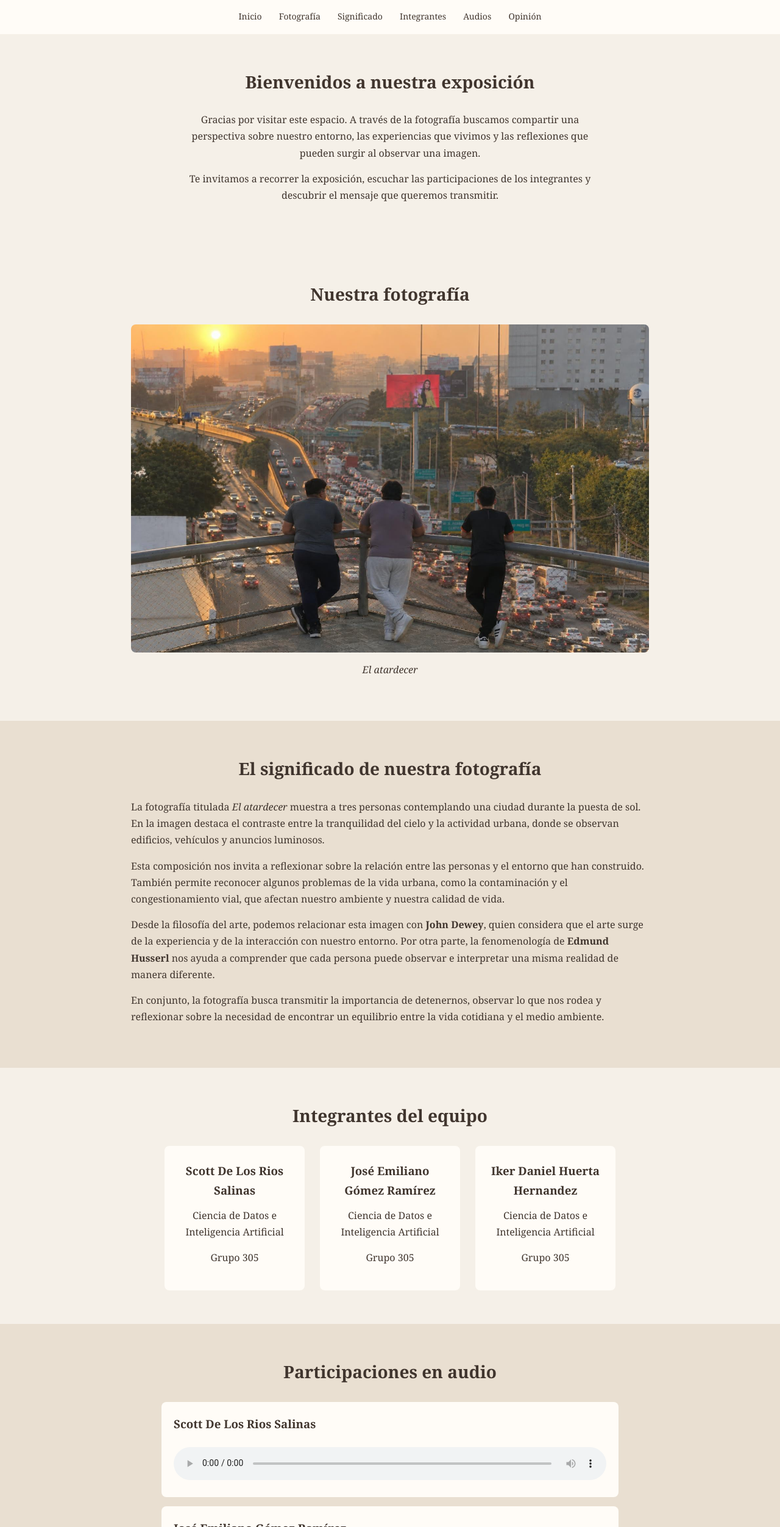
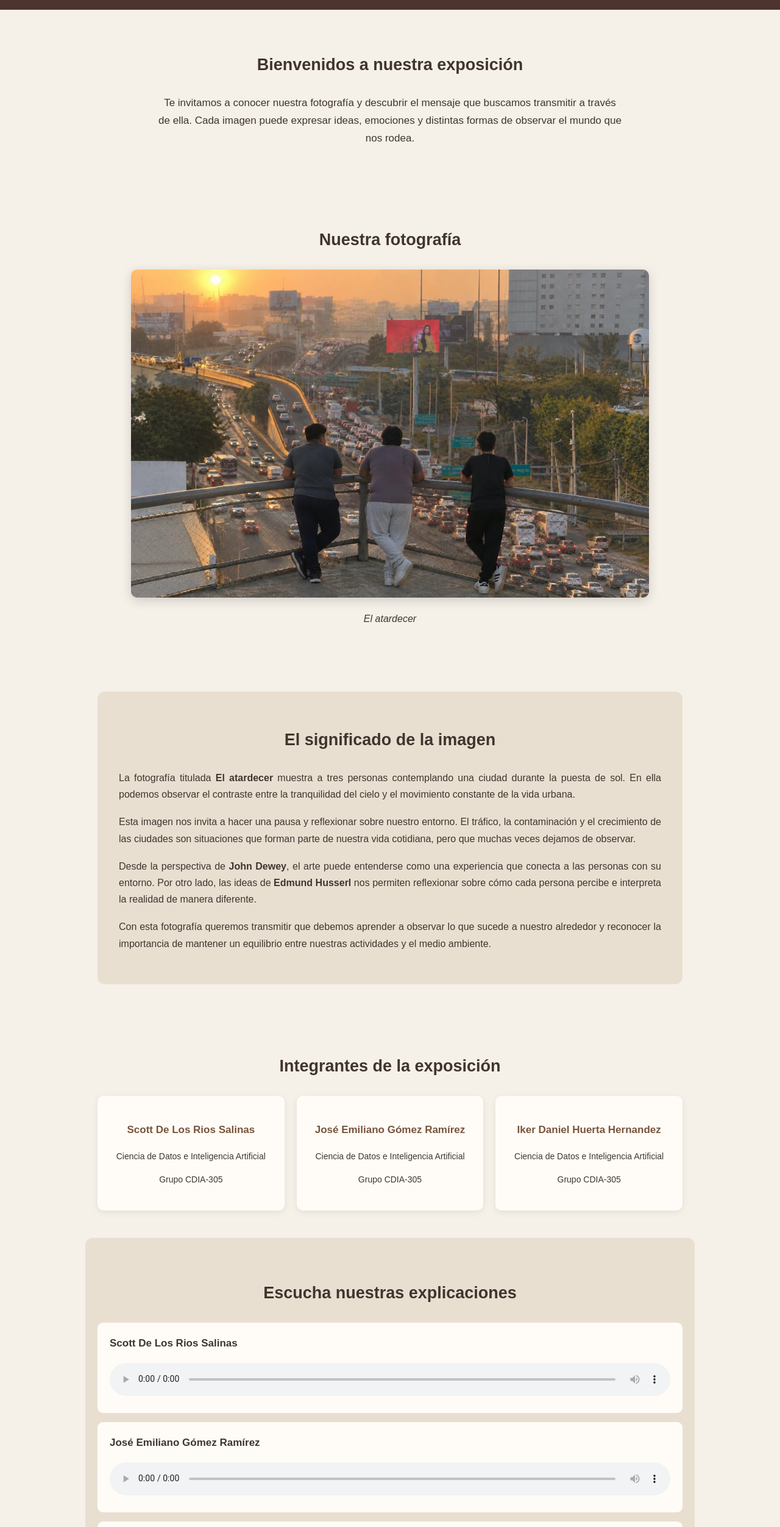
Before and after one commit to User12345-rgb/exposicion-atardecer, a plain HTML site: page index.html in a window 1280 px wide. Shown: the part 296-2800 px from the top of the page at 61% size. Drawn offline with Linux system fonts and the light colour scheme.

Commit message:
Update index.html

```diff
--- a/index.html
+++ b/index.html
@@ -4,6 +4,7 @@
 <head>
     <meta charset="UTF-8">
     <meta name="viewport" content="width=device-width, initial-scale=1.0">
+
     <title>Más allá de una imagen</title>
 
     <style>
@@ -13,20 +14,18 @@
             --texto: #40352E;
             --detalle: #846B58;
             --blanco: #FFFCF7;
+            --cafe: #79543B;
+            --cafe-oscuro: #4E342E;
         }
 
         * {
-    margin: 0;
-    padding: 0;
             box-sizing: border-box;
-}
-
-html {
             scroll-behavior: smooth;
         }
 
         body {
-    font-family: Georgia, serif;
+            margin: 0;
+            font-family: Arial, sans-serif;
             background-color: var(--fondo);
             color: var(--texto);
             line-height: 1.7;
@@ -38,65 +37,56 @@ header {
             background-color: var(--seccion);
         }
 
-header .subtitulo {
-    letter-spacing: 4px;
-    font-size: 13px;
-    margin-bottom: 15px;
-}
-
         header h1 {
             font-size: 42px;
-    margin-bottom: 12px;
+            margin: 0;
+            letter-spacing: 1px;
         }
 
         header p {
             font-size: 17px;
+            margin-top: 10px;
         }
 
         nav {
-    background-color: var(--blanco);
-    padding: 15px;
-    text-align: center;
             position: sticky;
             top: 0;
             z-index: 10;
+            background-color: var(--cafe-oscuro);
+            padding: 14px;
+            text-align: center;
         }
 
         nav a {
-    color: var(--texto);
+            color: white;
             text-decoration: none;
-    margin: 0 12px;
+            margin: 0 13px;
             font-size: 14px;
         }
 
         nav a:hover {
-    color: var(--detalle);
             text-decoration: underline;
         }
 
         section {
-    padding: 55px 20px;
+            padding: 45px 20px;
             max-width: 1000px;
             margin: auto;
         }
 
         h2 {
             text-align: center;
-    font-size: 28px;
+            font-size: 27px;
             margin-bottom: 25px;
-}
-
-h3 {
-    margin-bottom: 12px;
-}
-
-p {
-    margin-bottom: 15px;
         }
 
         .bienvenida {
             text-align: center;
-    max-width: 750px;
+            max-width: 800px;
+        }
+
+        .bienvenida p {
+            font-size: 17px;
         }
 
         .fotografia {
@@ -106,130 +96,156 @@ p {
         .fotografia img {
             width: 100%;
             max-width: 850px;
-    border-radius: 8px;
-    display: block;
-    margin: auto;
+            border-radius: 10px;
+            box-shadow: 0 5px 18px rgba(0,0,0,0.15);
         }
 
-.pie-foto {
-    margin-top: 15px;
+        .fotografia p {
             font-style: italic;
+            margin-top: 12px;
         }
 
         .significado {
             background-color: var(--seccion);
-    max-width: 100%;
+            border-radius: 12px;
+            padding: 35px;
         }
 
-.significado-contenido {
-    max-width: 850px;
-    margin: auto;
+        .significado p {
+            text-align: justify;
+            margin-bottom: 18px;
         }
 
         .integrantes {
-    display: flex;
-    justify-content: center;
-    flex-wrap: wrap;
-    gap: 25px;
-    text-align: center;
+            display: grid;
+            grid-template-columns: repeat(3, 1fr);
+            gap: 20px;
         }
 
         .integrante {
             background-color: var(--blanco);
-    padding: 25px;
-    border-radius: 8px;
-    width: 230px;
+            padding: 25px 15px;
+            text-align: center;
+            border-radius: 10px;
+            box-shadow: 0 3px 12px rgba(0,0,0,0.07);
+        }
+
+        .integrante h3 {
+            color: var(--cafe);
+            font-size: 17px;
+        }
+
+        .integrante p {
+            font-size: 14px;
         }
 
         .audios {
             background-color: var(--seccion);
-    max-width: 100%;
-}
-
-.audios-contenido {
-    max-width: 750px;
-    margin: auto;
+            border-radius: 12px;
         }
 
         .audio {
             background-color: var(--blanco);
             padding: 20px;
             margin: 15px 0;
-    border-radius: 8px;
+            border-radius: 9px;
+        }
+
+        .audio h3 {
+            margin-top: 0;
+            font-size: 17px;
         }
 
         audio {
             width: 100%;
-    margin-top: 10px;
         }
 
-/* Apartado del formulario */
+        /* SECCIÓN DEL FORMULARIO */
 
         .formulario {
             text-align: center;
-    max-width: 750px;
+            max-width: 850px;
             padding: 45px 25px;
-    margin: 45px auto;
+            margin: 55px auto;
             background-color: #E9DFD1;
-    border-radius: 12px;
+            border-radius: 15px;
+            border: 2px solid #C5AA91;
         }
 
-.formulario .boton {
-    display: inline-block;
-    background-color: #795C48;
-    color: #FFFFFF;
-    padding: 13px 28px;
-    border-radius: 6px;
-    text-decoration: none;
-    font-size: 15px;
-    transition: 0.3s;
-    margin-top: 10px;
+        .formulario h2 {
+            margin-bottom: 12px;
         }
 
-.formulario .boton:hover {
-    background-color: #4E342E;
+        .formulario p {
+            max-width: 600px;
+            margin: 10px auto 25px;
+        }
+
+        .boton {
+            display: inline-block;
+            background-color: var(--cafe);
+            color: white;
+            padding: 17px 38px;
+            border-radius: 8px;
+            text-decoration: none;
+            font-size: 17px;
+            font-weight: bold;
+            letter-spacing: 0.5px;
+            box-shadow: 0 5px 12px rgba(0,0,0,0.18);
+            transition: 0.3s;
+        }
+
+        .boton:hover {
+            background-color: var(--cafe-oscuro);
+            transform: scale(1.04);
+            box-shadow: 0 7px 17px rgba(0,0,0,0.23);
         }
 
         .nota-formulario {
-    font-size: 12px;
-    margin-top: 15px;
+            font-size: 13px;
+            margin-top: 20px !important;
             color: #796B60;
         }
 
         footer {
-    background-color: var(--texto);
+            background-color: var(--cafe-oscuro);
             color: white;
             text-align: center;
-    padding: 25px;
+            padding: 25px 15px;
             font-size: 14px;
         }
 
-@media (max-width: 600px) {
+        @media (max-width: 700px) {
+
             header h1 {
                 font-size: 30px;
             }
 
             nav {
-        padding: 12px 5px;
+                display: flex;
+                flex-wrap: wrap;
+                justify-content: center;
+                gap: 12px;
             }
 
             nav a {
-        display: inline-block;
-        margin: 5px;
-        font-size: 12px;
+                margin: 0;
+                font-size: 13px;
             }
 
-    section {
-        padding: 40px 18px;
+            .integrantes {
+                grid-template-columns: 1fr;
             }
 
-    .integrante {
-        width: 100%;
+            .significado {
+                padding: 22px;
             }
 
-    .formulario {
-        margin: 30px 15px;
-        padding: 35px 18px;
+            .boton {
+                width: 100%;
+                max-width: 350px;
+                padding: 17px 15px;
+                font-size: 15px;
             }
         }
     </style>
@@ -237,8 +253,7 @@ footer {
 
 <body>
 
-<header>
-    <p class="subtitulo">EXPOSICIÓN ARTÍSTICA</p>
+    <header id="inicio">
         <h1>Más allá de una imagen</h1>
         <p>Una mirada diferente a nuestro entorno</p>
     </header>
@@ -252,20 +267,14 @@ footer {
         <a href="#formulario">Opinión</a>
     </nav>
 
-<section id="inicio" class="bienvenida">
+    <section class="bienvenida">
         <h2>Bienvenidos a nuestra exposición</h2>
 
         <p>
-        Gracias por visitar este espacio. A través de la fotografía
-        buscamos compartir una perspectiva sobre nuestro entorno,
-        las experiencias que vivimos y las reflexiones que pueden
-        surgir al observar una imagen.
-    </p>
-
-    <p>
-        Te invitamos a recorrer la exposición, escuchar las
-        participaciones de los integrantes y descubrir el mensaje
-        que queremos transmitir.
+            Te invitamos a conocer nuestra fotografía y descubrir
+            el mensaje que buscamos transmitir a través de ella.
+            Cada imagen puede expresar ideas, emociones y distintas
+            formas de observar el mundo que nos rodea.
         </p>
     </section>
 
@@ -275,81 +284,75 @@ footer {
         <img src="imagenes/foto1.png"
              alt="Fotografía El atardecer">
 
-    <p class="pie-foto">El atardecer</p>
+        <p>El atardecer</p>
     </section>
 
-<section id="significado" class="significado">
-    <div class="significado-contenido">
-        <h2>El significado de nuestra fotografía</h2>
+    <section id="significado">
+        <div class="significado">
+            <h2>El significado de la imagen</h2>
 
             <p>
-            La fotografía titulada <em>El atardecer</em> muestra
-            a tres personas contemplando una ciudad durante la
-            puesta de sol. En la imagen destaca el contraste
-            entre la tranquilidad del cielo y la actividad urbana,
-            donde se observan edificios, vehículos y anuncios
-            luminosos.
+                La fotografía titulada <strong>El atardecer</strong>
+                muestra a tres personas contemplando una ciudad
+                durante la puesta de sol. En ella podemos observar
+                el contraste entre la tranquilidad del cielo y el
+                movimiento constante de la vida urbana.
             </p>
 
             <p>
-            Esta composición nos invita a reflexionar sobre la
-            relación entre las personas y el entorno que han
-            construido. También permite reconocer algunos
-            problemas de la vida urbana, como la contaminación
-            y el congestionamiento vial, que afectan nuestro
-            ambiente y nuestra calidad de vida.
+                Esta imagen nos invita a hacer una pausa y reflexionar
+                sobre nuestro entorno. El tráfico, la contaminación
+                y el crecimiento de las ciudades son situaciones que
+                forman parte de nuestra vida cotidiana, pero que
+                muchas veces dejamos de observar.
             </p>
 
             <p>
-            Desde la filosofía del arte, podemos relacionar
-            esta imagen con <strong>John Dewey</strong>, quien
-            considera que el arte surge de la experiencia y de
-            la interacción con nuestro entorno. Por otra parte,
-            la fenomenología de <strong>Edmund Husserl</strong>
-            nos ayuda a comprender que cada persona puede
-            observar e interpretar una misma realidad de
-            manera diferente.
+                Desde la perspectiva de <strong>John Dewey</strong>,
+                el arte puede entenderse como una experiencia que
+                conecta a las personas con su entorno. Por otro lado,
+                las ideas de <strong>Edmund Husserl</strong> nos
+                permiten reflexionar sobre cómo cada persona percibe
+                e interpreta la realidad de manera diferente.
             </p>
 
             <p>
-            En conjunto, la fotografía busca transmitir la
-            importancia de detenernos, observar lo que nos
-            rodea y reflexionar sobre la necesidad de encontrar
-            un equilibrio entre la vida cotidiana y el medio
-            ambiente.
+                Con esta fotografía queremos transmitir que debemos
+                aprender a observar lo que sucede a nuestro alrededor
+                y reconocer la importancia de mantener un equilibrio
+                entre nuestras actividades y el medio ambiente.
             </p>
         </div>
     </section>
 
     <section id="integrantes">
-    <h2>Integrantes del equipo</h2>
+        <h2>Integrantes de la exposición</h2>
 
         <div class="integrantes">
 
             <div class="integrante">
                 <h3>Scott De Los Rios Salinas</h3>
                 <p>Ciencia de Datos e Inteligencia Artificial</p>
-            <p>Grupo 305</p>
+                <p>Grupo CDIA-305</p>
             </div>
 
             <div class="integrante">
                 <h3>José Emiliano Gómez Ramírez</h3>
                 <p>Ciencia de Datos e Inteligencia Artificial</p>
-            <p>Grupo 305</p>
+                <p>Grupo CDIA-305</p>
             </div>
 
             <div class="integrante">
                 <h3>Iker Daniel Huerta Hernandez</h3>
                 <p>Ciencia de Datos e Inteligencia Artificial</p>
-            <p>Grupo 305</p>
+                <p>Grupo CDIA-305</p>
             </div>
 
         </div>
     </section>
 
     <section id="audios" class="audios">
-    <div class="audios-contenido">
-        <h2>Participaciones en audio</h2>
+        <h2>Escucha nuestras explicaciones</h2>
 
         <div class="audio">
             <h3>Scott De Los Rios Salinas</h3>
@@ -374,10 +377,10 @@ footer {
                 Tu navegador no puede reproducir este audio.
             </audio>
         </div>
-    </div>
     </section>
 
     <section id="formulario" class="formulario">
+
         <h2>Comparte tu opinión</h2>
 
         <p>
@@ -390,17 +393,18 @@ footer {
            href="https://docs.google.com/forms/d/e/1FAIpQLScZ-WFpFDPedIeYT7vZm6py0tAS1WOnoW1fJ9ojU0H7-wPLXw/viewform?usp=dialog"
            target="_blank"
            rel="noopener noreferrer">
-       Compartir mi opinión →
+            COMPARTIR MI OPINIÓN →
         </a>
 
         <p class="nota-formulario">
             Tu participación es parte de esta exposición.
         </p>
+
     </section>
 
     <footer>
         <p>Gracias por visitar nuestra exposición.</p>
-    <p>CONALEP · CDIA-305</p>
+        <p>CONALEP · Ciencia de Datos e Inteligencia Artificial · CDIA-305</p>
     </footer>
 
 </body>
```
Lines whose indentation alone changed are shown as unchanged.
